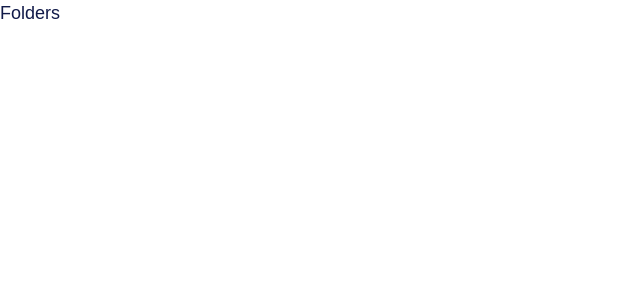
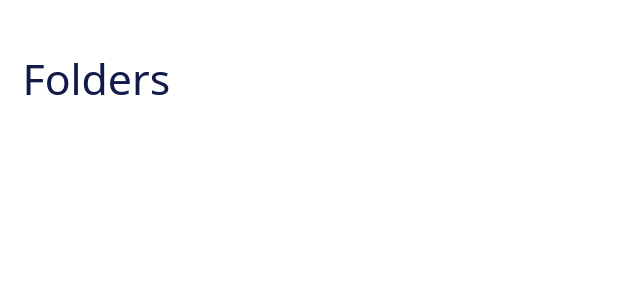
Before and after one commit to kaihenthorniwane/list-webapp, a Next.js app: page /folders in a window 1280 px wide. Shown: the top 300 px of the page, without its empty margins (0-640 px from the left). Built offline with nearby package versions, Linux system fonts and the light colour scheme; a web font is replaced by a local one.

Commit message:
Add FolderTitle.jsx

```diff
--- a/src/app/folders/page.js
+++ b/src/app/folders/page.js
@@ -1,9 +1,10 @@
+import FolderTitle from "@/components/Navigation/FolderTitle";
 import React from "react";
 
 export default function Folders() {
   return (
-    <div>
-      <h1>Folders</h1>
+    <div className="px-5 py-4">
+      <FolderTitle headerText={"Folders"} crumbNameAndLinkArray={undefined} />
     </div>
   );
 }
--- a/src/app/page.js
+++ b/src/app/page.js
@@ -1,22 +1,3 @@
-import Breadcrumbs from "@/components/Navigation/Breadcrumbs";
-
 export default function Home() {
-  return (
-    <main className="py-4 px-5">
-      <Breadcrumbs
-        crumbNameAndLinkArray={[
-          {
-            link: "/folders",
-            name: "Folders",
-          },
-          {
-            link: "/my-workspace",
-            name: "My Workspace",
-          },
-        ]}
-      />
-      <h1 className="font-header text-24">Hello world!</h1>
-      <p>Hello world!</p>
-    </main>
-  );
+  return <main></main>;
 }
--- /dev/null
+++ b/src/components/Navigation/FolderTitle.jsx
@@ -0,0 +1,19 @@
+import React from "react";
+import Breadcrumbs from "./Breadcrumbs";
+
+const FolderTitle = ({ crumbNameAndLinkArray, headerText }) => {
+  return (
+    <div className="flex flex-col gap-1">
+      {crumbNameAndLinkArray ? (
+        <Breadcrumbs crumbNameAndLinkArray={crumbNameAndLinkArray} />
+      ) : (
+        <div className="text-16 opacity-0" style={{ userSelect: "none" }}>
+          empty
+        </div>
+      )}
+      <h1 className="font-header text-38 font-400">{headerText}</h1>
+    </div>
+  );
+};
+
+export default FolderTitle;
```
